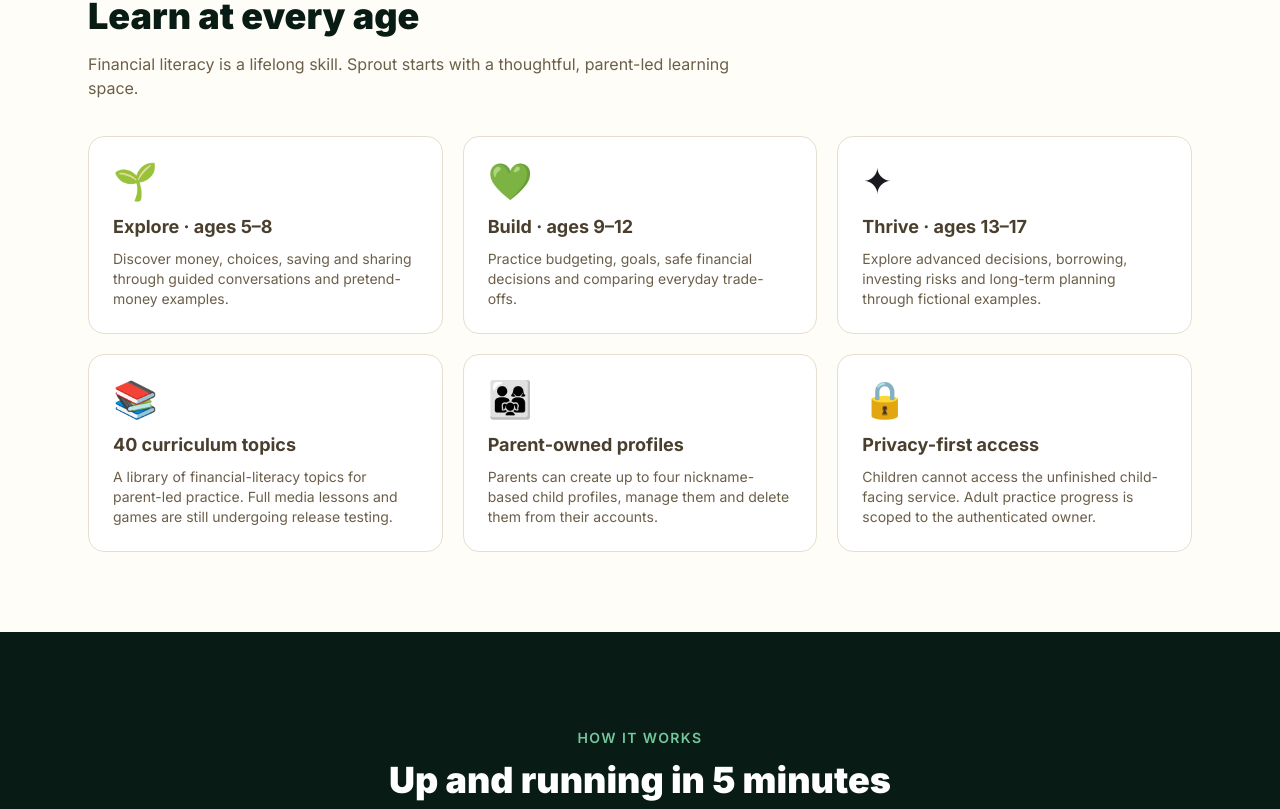
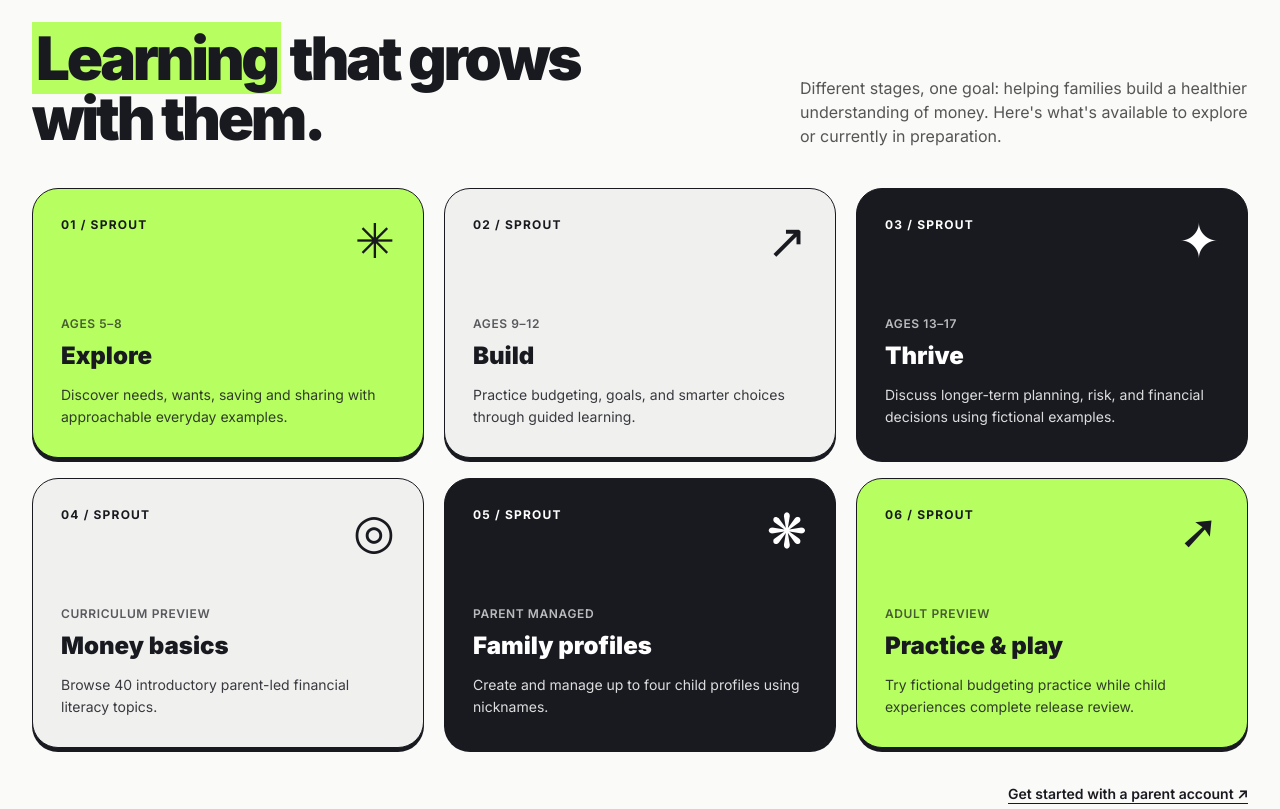
Before and after one commit to isaiah-10/sprout, a Next.js app: page / in a window 1280 px wide. Shown: the part 831-1640 px from the top of the page. Built offline with nearby package versions, Linux system fonts and the light colour scheme.

Commit message:
Redesign Sprout landing in high-contrast lime editorial style

```diff
--- a/components/landing/Features.tsx
+++ b/components/landing/Features.tsx
@@ -1,15 +1,20 @@
-const features=[
-{emoji:'🌱',title:'Explore · ages 5–8',desc:'Discover money, choices, saving and sharing through guided conversations and pretend-money examples.'},
-{emoji:'💚',title:'Build · ages 9–12',desc:'Practice budgeting, goals, safe financial decisions and comparing everyday trade-offs.'},
-{emoji:'✦',title:'Thrive · ages 13–17',desc:'Explore advanced decisions, borrowing, investing risks and long-term planning through fictional examples.'},
-{emoji:'📚',title:'40 curriculum topics',desc:'A library of financial-literacy topics for parent-led practice. Full media lessons and games are still undergoing release testing.'},
-{emoji:'👨‍👩‍👧',title:'Parent-owned profiles',desc:'Parents can create up to four nickname-based child profiles, manage them and delete them from their accounts.'},
-{emoji:'🔒',title:'Privacy-first access',desc:'Children cannot access the unfinished child-facing service. Adult practice progress is scoped to the authenticated owner.'}
+import Link from 'next/link'
+const cards=[
+  {n:'01',name:'Explore',age:'Ages 5–8',desc:'Discover needs, wants, saving and sharing with approachable everyday examples.',icon:'✳',tone:'lime'},
+  {n:'02',name:'Build',age:'Ages 9–12',desc:'Practice budgeting, goals, and smarter choices through guided learning.',icon:'↗',tone:'light'},
+  {n:'03',name:'Thrive',age:'Ages 13–17',desc:'Discuss longer-term planning, risk, and financial decisions using fictional examples.',icon:'✦',tone:'dark'},
+  {n:'04',name:'Money basics',age:'Curriculum preview',desc:'Browse 40 introductory parent-led financial literacy topics.',icon:'◎',tone:'light'},
+  {n:'05',name:'Family profiles',age:'Parent managed',desc:'Create and manage up to four child profiles using nicknames.',icon:'❋',tone:'dark'},
+  {n:'06',name:'Practice & play',age:'Adult preview',desc:'Try fictional budgeting practice while child experiences complete release review.',icon:'➚',tone:'lime'}
 ]
-export default function Features(){return <section id="features" className="bg-cream py-20">
-<div className="max-w-6xl mx-auto px-6"><h2 className="text-4xl font-black text-sprout-900 mb-4">Learn at every age</h2>
-<p className="text-bark-500 mb-9 max-w-2xl">Financial literacy is a lifelong skill. Sprout starts with a thoughtful, parent-led learning space.</p>
-<div className="grid md:grid-cols-2 lg:grid-cols-3 gap-5">{features.map(f=><article key={f.title}
- className="bg-white rounded-2xl border border-bark-200 p-6"><div className="text-4xl mb-3">{f.emoji}</div>
-<h3 className="font-bold text-bark-600 text-lg mb-2">{f.title}</h3><p className="text-sm text-bark-500">{f.desc}</p></article>)}</div>
+export default function Features(){return <section id="learning" className="py-20 sm:py-28 bg-[#fafaf8]"><div id="features" className="max-w-7xl mx-auto px-5 sm:px-8">
+  <div className="flex flex-col lg:flex-row lg:items-end justify-between gap-6 mb-10">
+    <h2 className="text-4xl sm:text-6xl font-black tracking-[-.055em] leading-tight max-w-xl"><span className="bg-[#b7ff60] px-1">Learning</span> that grows with them.</h2>
+    <p className="text-sm sm:text-base text-[#555] max-w-md">Different stages, one goal: helping families build a healthier understanding of money. Here's what's available to explore or currently in preparation.</p>
+  </div>
+  <div className="grid md:grid-cols-2 lg:grid-cols-3 gap-5">{cards.map(c=><article key={c.n} className={`rounded-[26px] border-[1.5px] border-[#191a20] p-7 min-h-[270px] flex flex-col shadow-[0_4px_0_#191a20] ${c.tone==='lime'?'bg-[#b7ff60]':c.tone==='dark'?'bg-[#191a20] text-white':'bg-[#f0f0ef]'}`}>
+    <div className="flex justify-between items-start"><span className="text-xs font-bold tracking-widest">{c.n} / SPROUT</span><span aria-hidden="true" className="text-5xl leading-none">{c.icon}</span></div>
+    <div className="mt-auto pt-9"><div className="text-xs font-semibold uppercase tracking-wider mb-2 opacity-70">{c.age}</div><h3 className="font-black text-2xl mb-3">{c.name}</h3><p className="text-sm leading-relaxed opacity-85">{c.desc}</p></div>
+  </article>)}</div>
+  <div className="mt-9 flex justify-end"><Link href="/signup" className="font-semibold text-sm underline underline-offset-4">Get started with a parent account ↗</Link></div>
 </div></section>}
```
